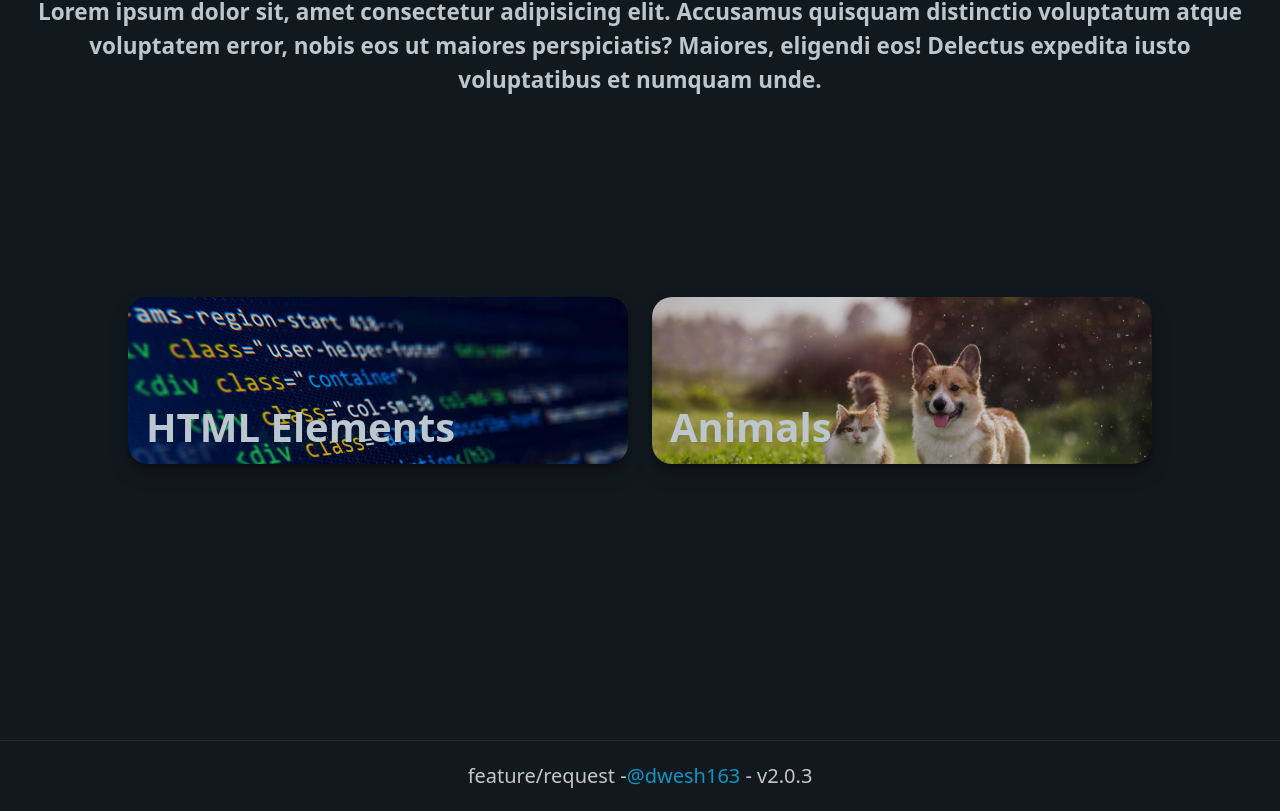
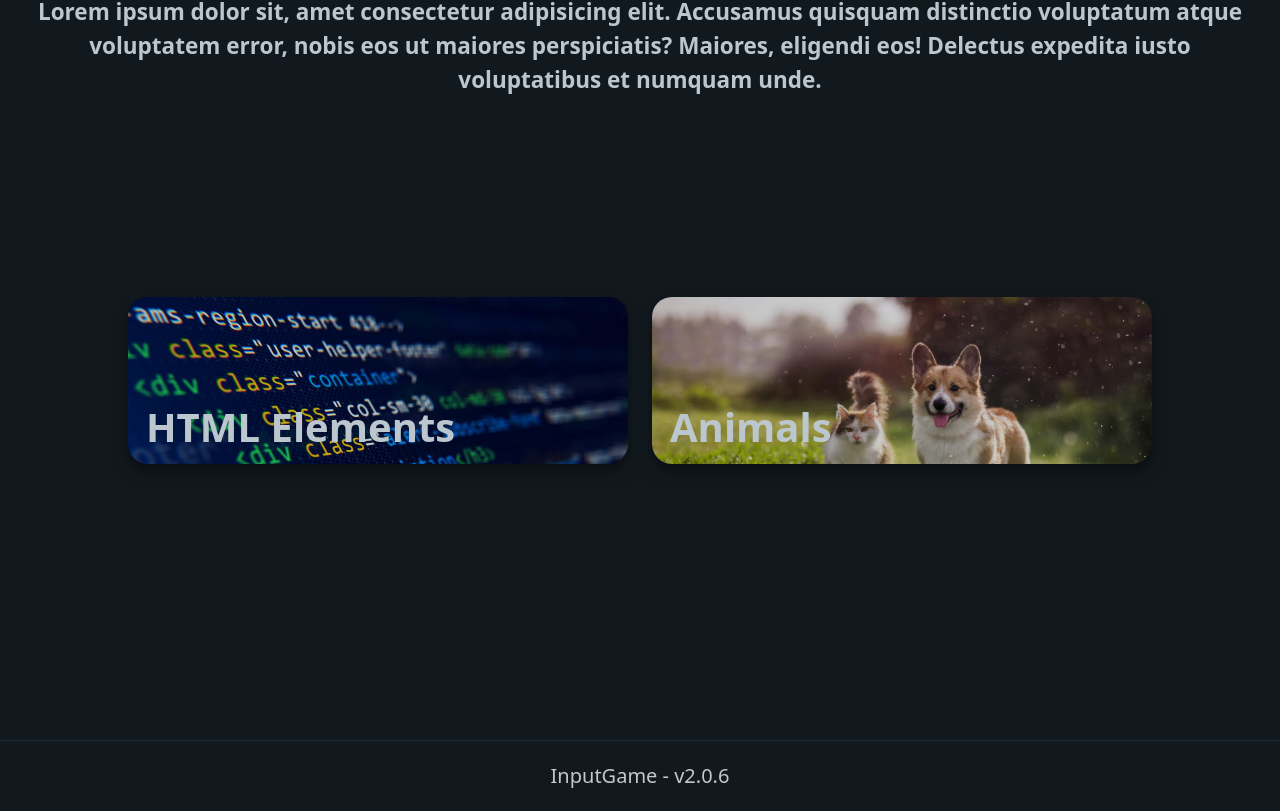
Before and after one commit to dwesh163/InputGame, a React (Vite) app: page / in a window 1280 px wide. Shown: the part 285-1096 px from the top of the page. Built offline with nearby package versions, Linux system fonts and the light colour scheme.

Commit message:
[update] footer

```diff
--- a/src/components/FooterComponents.jsx
+++ b/src/components/FooterComponents.jsx
@@ -4,13 +4,8 @@ export function FooterComponents() {
             <hr style={{ margin: '0px' }} />
             <footer style={{ color: '#c7c7c7' }}>
                 <a style={{ textDecoration: 'none', color: '#c7c7c7' }} href="https://github.com/dwesh163/InputGameReact/issues" target="_blank">
-                    feature/request
-                </a>{' '}
-                -
-                <a style={{ textDecoration: 'none' }} target="_blank" href="https://github.com/dwesh163">
-                    @dwesh163
-                </a>{' '}
-                - v2.0.3
+                    InputGame
+                </a>{' - v2.0.6'}
             </footer>
         </>
     );
```
